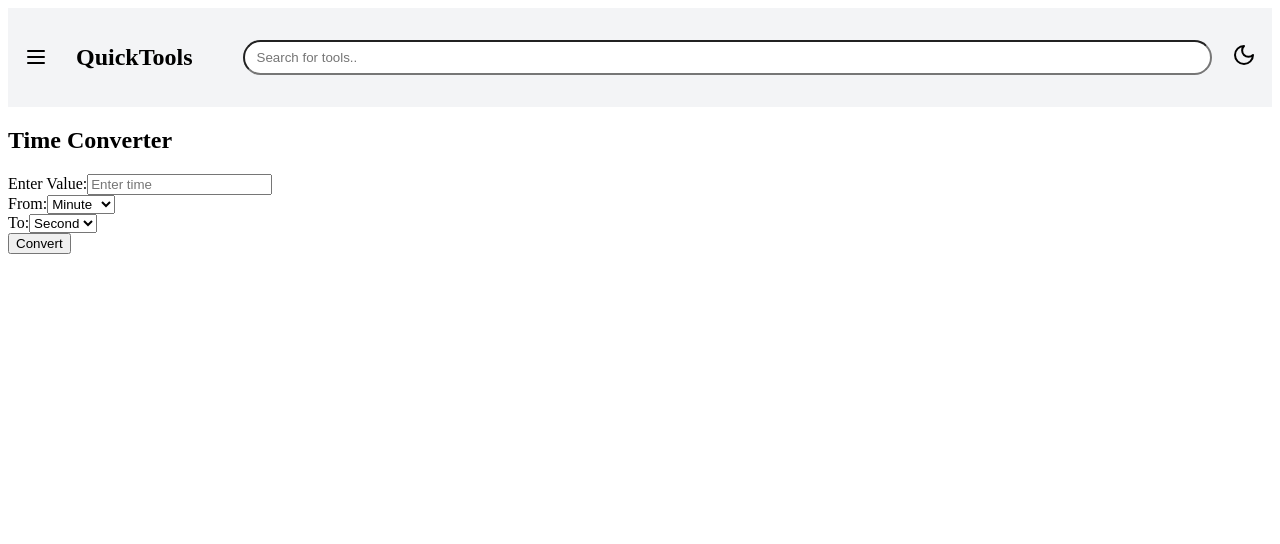
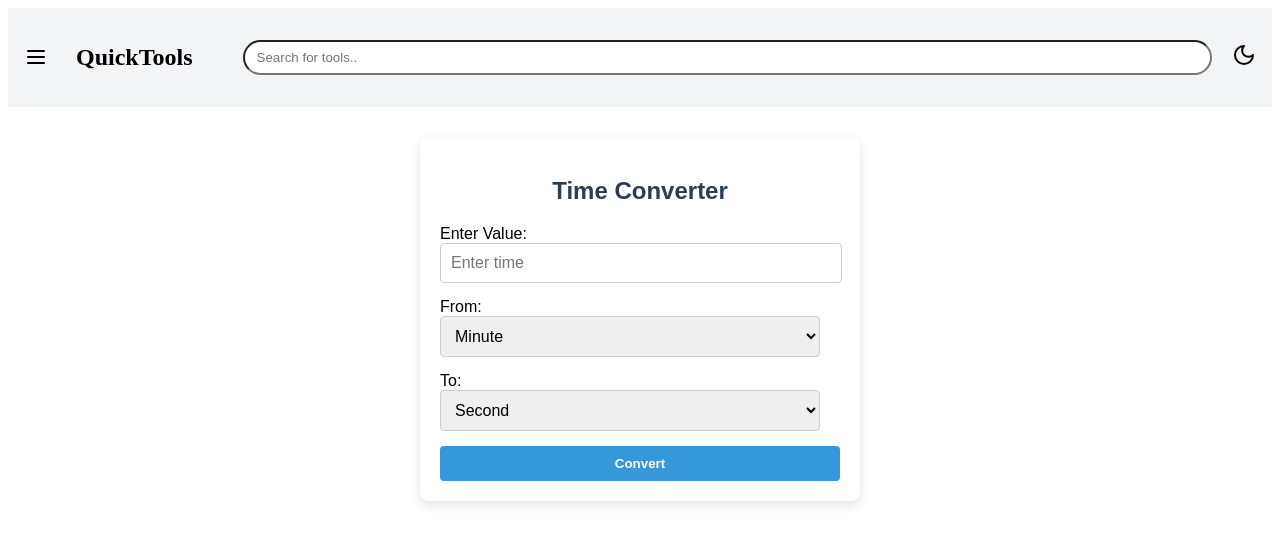
Before and after one commit to Abhishek-bramhawale/QuickTools, a React (Vite) app in the folder Frontend/: page /TimeConverter in a window 1280 px wide. Shown: the top 544 px of the page. Built offline with nearby package versions, Linux system fonts and the light colour scheme.

Commit message:
time converter frontend

```diff
--- a/Frontend/src/index.css
+++ b/Frontend/src/index.css
@@ -1040,3 +1040,83 @@ body.dark-theme .area-result {
   color: #ecf0f1;
   border-left: 4px solid #3498db;
 }
+
+
+
+/* time conv styling
+
+*/
+
+.time-converter {
+  padding: 20px;
+  max-width: 400px;
+  margin: 30px auto;
+  background: #ffffff;
+  border-radius: 8px;
+  box-shadow: 0 4px 12px rgba(0, 0, 0, 0.1);
+  font-family: sans-serif;
+}
+
+.time-converter h2 {
+  text-align: center;
+  color: #2c3e50;
+  margin-bottom: 20px;
+}
+
+.time-converter input[type="number"],
+.time-converter select {
+  width: 95%;
+  padding: 10px;
+  border: 1px solid #ccc;
+  border-radius: 4px;
+  margin-bottom: 15px;
+  font-size: 1rem;
+}
+
+.time-converter button {
+  padding: 10px 16px;
+  background-color: #3498db;
+  color: white;
+  border: none;
+  border-radius: 4px;
+  font-weight: 600;
+  cursor: pointer;
+  width: 100%;
+  transition: background-color 0.2s;
+}
+
+.time-converter button:hover {
+  background-color: #2980b9;
+}
+
+.time-result {
+  margin-top: 20px;
+  background-color: #f8f9fa;
+  padding: 15px;
+  border-left: 4px solid #3498db;
+  border-radius: 4px;
+  line-height: 1.8;
+  color: #2c3e50;
+}
+
+body.dark-theme .time-converter {
+  background-color: #2c3e50;
+  box-shadow: 0 4px 12px rgba(0, 0, 0, 0.3);
+}
+
+body.dark-theme .time-converter h2 {
+  color: #ecf0f1;
+}
+
+body.dark-theme .time-converter input,
+body.dark-theme .time-converter select {
+  background-color: #34495e;
+  border-color: #2c3e50;
+  color: #ecf0f1;
+}
+
+body.dark-theme .time-result {
+  background-color: #34495e;
+  color: #ecf0f1;
+  border-left: 4px solid #3498db;
+}
```
